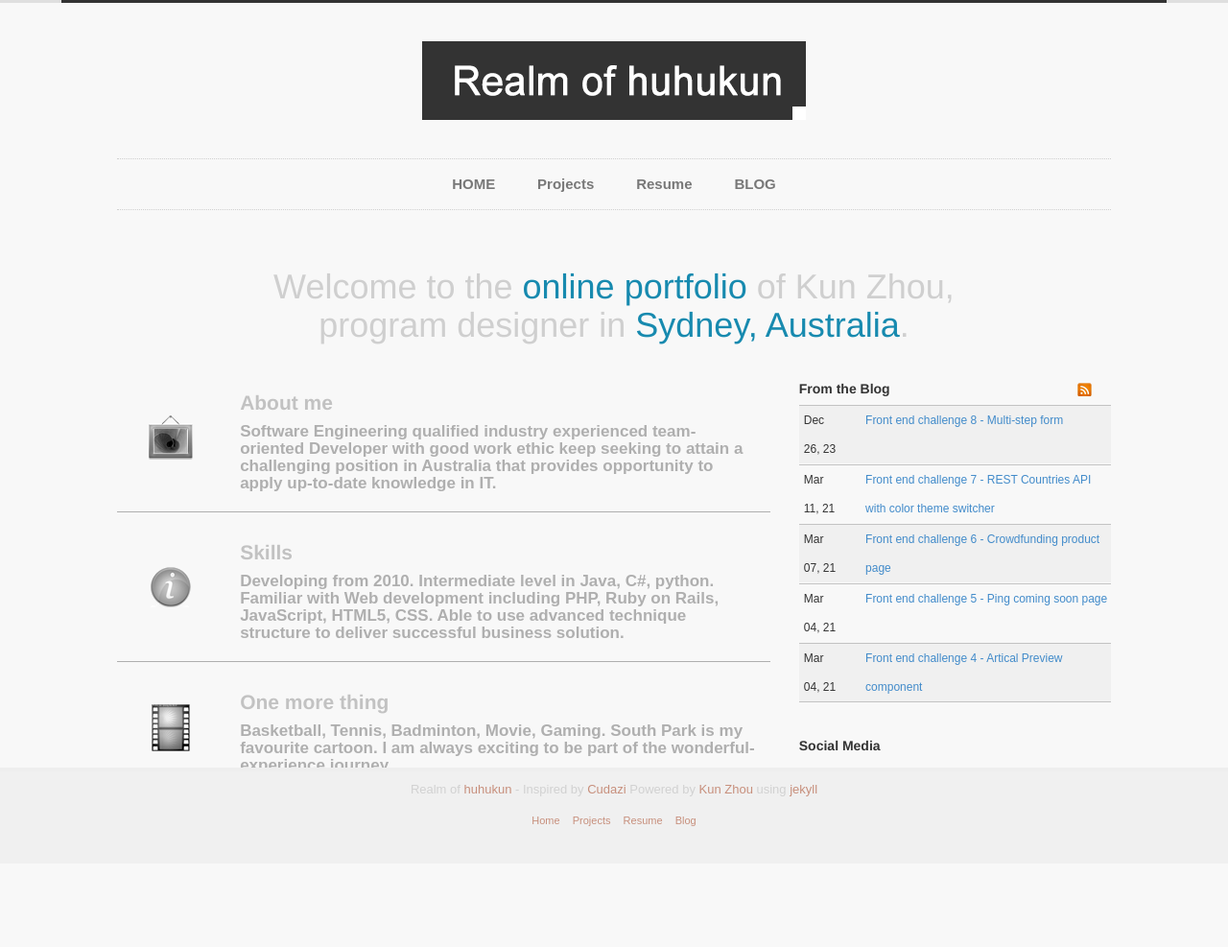
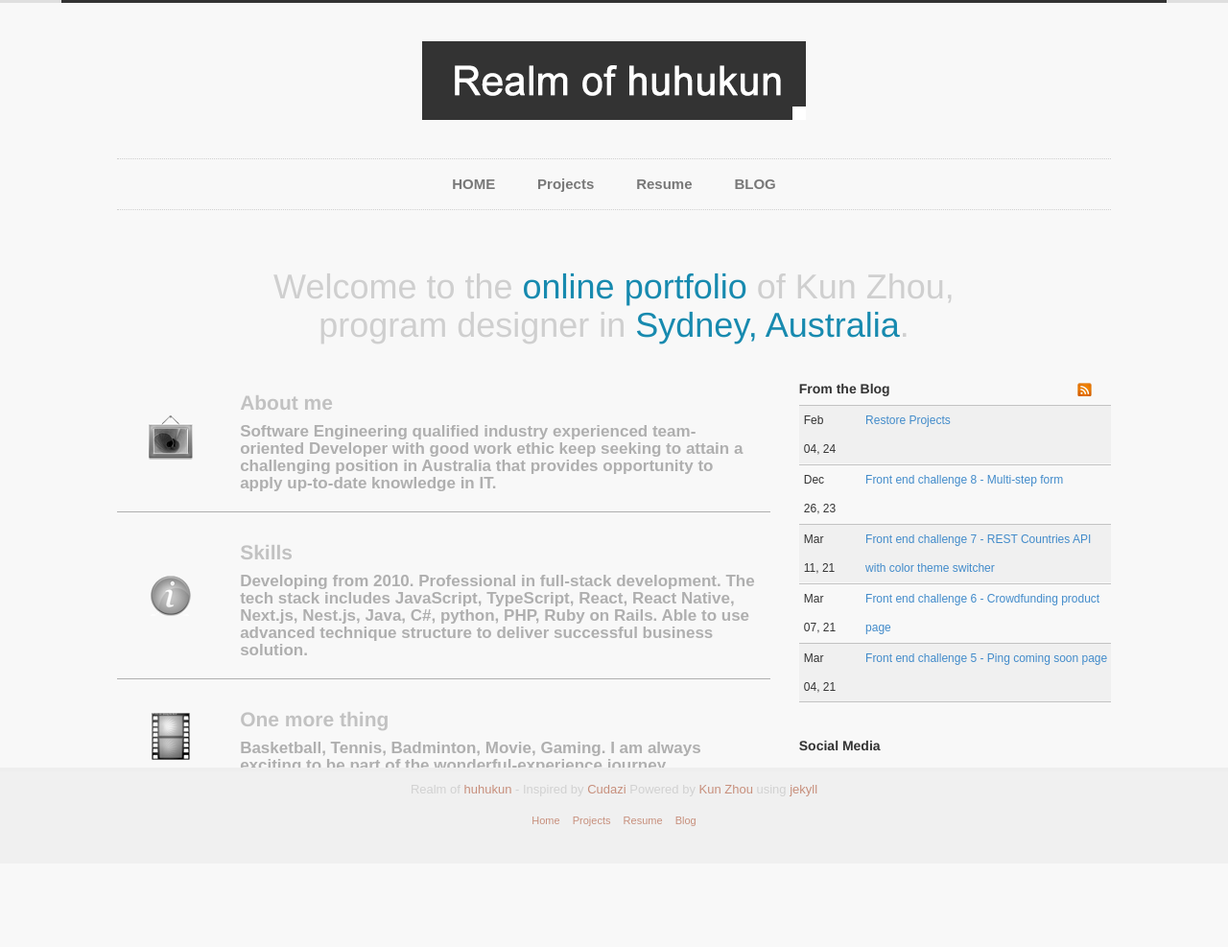
Before and after one commit to jeremy-kunzhou/jeremy-kunzhou.github.com, a Jekyll site: the page built from index.md, in a window 1280 px wide. Shown: the whole page at 96% size. Built offline with Jekyll 4.4.1, drawn with Linux system fonts in a browser that asks for light colours.

Commit message:
update home and projects

```diff
--- a/_layouts/home.html
+++ b/_layouts/home.html
@@ -3,79 +3,91 @@ layout: default
 ---
 
 <h1 class="row">
-Welcome to the <span>online portfolio</span> of Kun Zhou, program designer in <span>Sydney, Australia</span>.
+  Welcome to the <span>online portfolio</span> of Kun Zhou, program designer in
+  <span>Sydney, Australia</span>.
 </h1>
 <div class="row">
   <div class="left-column col-md-8">
     <div class="table-row row">
       <div class="col-md-2 col-md-height pre-pic">
-            <a href="#">
-                <img src="assets/images/frame.gif" alt="..">
-            </a>
+        <div>
+          <img src="assets/images/frame.gif" alt=".." />
+        </div>
       </div>
       <div class="col-md-10 article col-md-height">
         <h2>About me</h2>
         <div class="detail">
-                <p>Software Engineering qualified industry experienced team-oriented Developer with good work ethic keep seeking to attain a challenging position in Australia that provides opportunity to apply up-to-date knowledge in IT.</p>
+          <p>
+            Software Engineering qualified industry experienced team-oriented
+            Developer with good work ethic keep seeking to attain a challenging
+            position in Australia that provides opportunity to apply up-to-date
+            knowledge in IT.
+          </p>
         </div>
       </div>
     </div>
     <div class="table-row row">
       <div class="col-md-2 col-md-height pre-pic">
-            <a href="#">
-                <img src="assets/images/info.gif" alt="..">
-            </a>
+        <div>
+          <img src="assets/images/info.gif" alt=".." />
+        </div>
       </div>
       <div class="col-md-10 article col-md-height">
         <h2>Skills</h2>
         <div class="detail">
-                    <p>Developing from 2010. Intermediate level in Java, C#, python. Familiar with Web development including PHP, Ruby on Rails, JavaScript, HTML5, CSS. Able to use advanced technique structure to deliver successful business solution.</p>
+          <p>
+            Developing from 2010. Professional in full-stack development. The
+            tech stack includes JavaScript, TypeScript, React, React Native,
+            Next.js, Nest.js, Java, C#, python, PHP, Ruby on Rails. Able to use
+            advanced technique structure to deliver successful business
+            solution.
+          </p>
         </div>
       </div>
     </div>
     <div class="table-row row">
       <div class="col-md-2 col-md-height pre-pic">
-                <a href="#">
-                    <img src="assets/images/movie.gif" alt="..">
-                </a>
+        <div>
+          <img src="assets/images/movie.gif" alt=".." />
+        </div>
       </div>
       <div class="col-md-10 article col-md-height">
         <h2>One more thing</h2>
         <div class="detail">
-                    <p>Basketball, Tennis, Badminton, Movie, Gaming. South Park is my favourite cartoon. I am always exciting to be part of the wonderful-experience journey.</p>
+          <p>
+            Basketball, Tennis, Badminton, Movie, Gaming. I am always exciting
+            to be part of the wonderful-experience journey.
+          </p>
         </div>
       </div>
     </div>
   </div>
   <div class="right-column col-md-4">
     <div class="blog">
-            <h2>From the Blog<a href="feed.xml"><img src="assets/images/rss.gif" alt="rss"></a></h2>
+      <h2>
+        From the Blog<a href="feed.xml"
+          ><img src="assets/images/rss.gif" alt="rss"
+        /></a>
+      </h2>
 
-
-
-  {%- if site.paginate -%}
-    {%- assign posts = paginator.posts -%}
-  {%- else -%}
-    {%- assign posts = site.posts -%}
-  {%- endif -%}
-
-  {%- assign max_posts = 5 -%}
-
-  {%- if posts.size > 0 -%}
-    {%- if page.list_title -%}
+      {%- if site.paginate -%} {%- assign posts = paginator.posts -%} {%- else
+      -%} {%- assign posts = site.posts -%} {%- endif -%} {%- assign max_posts =
+      5 -%} {%- if posts.size > 0 -%} {%- if page.list_title -%}
       <h2 class="post-list-heading">{{ page.list_title }}</h2>
       {%- endif -%}
       <div class="table">
-      {%- assign date_format = site.minima.date_format | default: "%b %d, %y" -%}
-      {%- for post in posts limit:max_posts-%}
+        {%- assign date_format = site.minima.date_format | default: "%b %d, %y"
+        -%} {%- for post in posts limit:max_posts-%}
         <div class="table-row row">
-          <div class="row-left-column col-md-2">{{ post.date | date: date_format }}</div>
+          <div class="row-left-column col-md-2">
+            {{ post.date | date: date_format }}
+          </div>
           <div class="row-right-column col-md-10">
-            <a class="post-link" href="{{ post.url | relative_url }}">{{ post.title | escape }}</a>
+            <a class="post-link" href="{{ post.url | relative_url }}"
+              >{{ post.title | escape }}</a
+            >
           </div>
-          {%- if site.show_excerpts -%}
-            {{ post.excerpt }}
-          {%- endif -%}
+          {%- if site.show_excerpts -%} {{ post.excerpt }} {%- endif -%}
         </div>
         {%- endfor -%}
       </div>
@@ -84,35 +96,62 @@ Welcome to the <span>online portfolio</span> of Kun Zhou, program designer in <s
       <div class="pager">
         <ul class="pagination">
           {%- if paginator.previous_page %}
-          <li><a href="{{ paginator.previous_page_path | relative_url }}" class="previous-page">{{ paginator.previous_page }}</a></li>
+          <li>
+            <a
+              href="{{ paginator.previous_page_path | relative_url }}"
+              class="previous-page"
+              >{{ paginator.previous_page }}</a
+            >
+          </li>
           {%- else %}
           <li><div class="pager-edge">•</div></li>
           {%- endif %}
           <li><div class="current-page">{{ paginator.page }}</div></li>
           {%- if paginator.next_page %}
-          <li><a href="{{ paginator.next_page_path | relative_url }}" class="next-page">{{ paginator.next_page }}</a></li>
+          <li>
+            <a
+              href="{{ paginator.next_page_path | relative_url }}"
+              class="next-page"
+              >{{ paginator.next_page }}</a
+            >
+          </li>
           {%- else %}
           <li><div class="pager-edge">•</div></li>
           {%- endif %}
         </ul>
       </div>
-    {%- endif %}
-
-  {%- endif -%}
-
-
+      {%- endif %} {%- endif -%}
 
       <div class="social">
         <h2>Social Media</h2>
 
         <ul class="social-list">
-                    <li><a href="https://github.com/jeremy-kunzhou"><img src="assets/images/github.png" alt="github"></a></li>
-                    <li><a href="http://www.linkedin.com/pub/kun-zhou/30/7a8/9a8"><img src="assets/images/linkedin.png" alt="linkedin"></a></li>
-                    <li><a href="https://www.facebook.com/jeremy.kunzhou"><img src="assets/images/facebook.png" alt="facebook"></a></li>
-                    <li><a href="https://twitter.com/intent/user?screen_name=jeremy_kunzhou"><img src="assets/images/twitter.png" alt="social"></a></li>
-                    <li><a href="mailto:jeremy.kunzhou@gmail.com"><img src="assets/images/mail.png" alt="social1"></a></li>
+          <li>
+            <a href="https://github.com/jeremy-kunzhou"
+              ><img src="assets/images/github.png" alt="github"
+            /></a>
+          </li>
+          <li>
+            <a href="http://www.linkedin.com/pub/kun-zhou/30/7a8/9a8"
+              ><img src="assets/images/linkedin.png" alt="linkedin"
+            /></a>
+          </li>
+          <li>
+            <a href="https://www.facebook.com/jeremy.kunzhou"
+              ><img src="assets/images/facebook.png" alt="facebook"
+            /></a>
+          </li>
+          <li>
+            <a href="https://twitter.com/intent/user?screen_name=jeremy_kunzhou"
+              ><img src="assets/images/twitter.png" alt="social"
+            /></a>
+          </li>
+          <li>
+            <a href="mailto:jeremy.kunzhou@gmail.com"
+              ><img src="assets/images/mail.png" alt="social1"
+            /></a>
+          </li>
         </ul>
-
       </div>
     </div>
   </div>
```
Also changed, not shown: _posts/2024-02-04-restore-projects.md (added, +28 -0 lines), projects.md (+93 -9 lines), assets/images/cm_app.png (added), assets/images/cm_homepage.png (added), assets/images/ftp_1.png (added), assets/images/ftp_2.png (added), assets/images/vee_1.png (added), assets/images/vee_2.png (added). Lines whose indentation alone changed are shown as unchanged.
